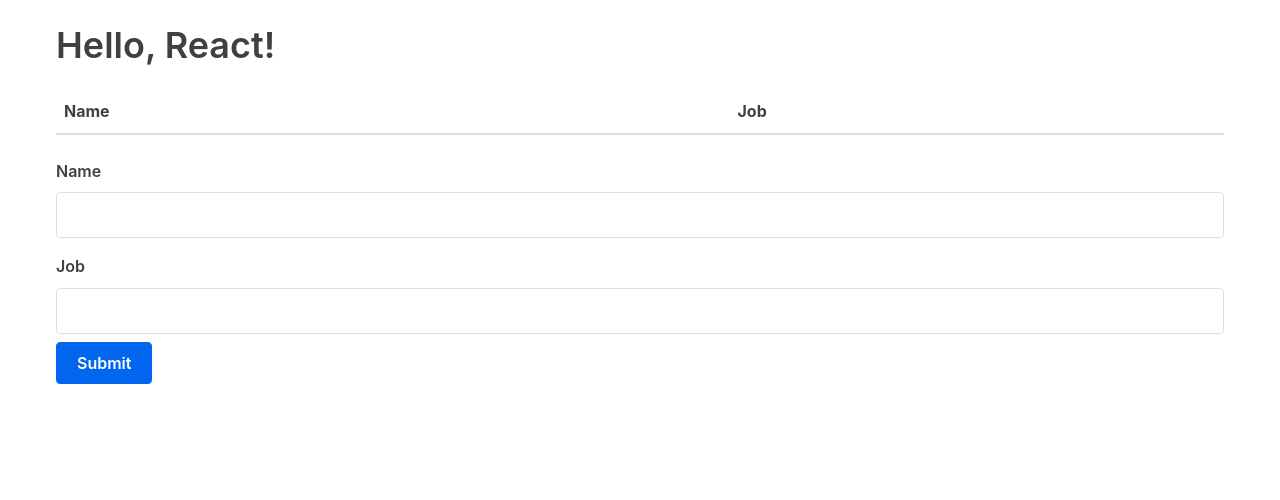
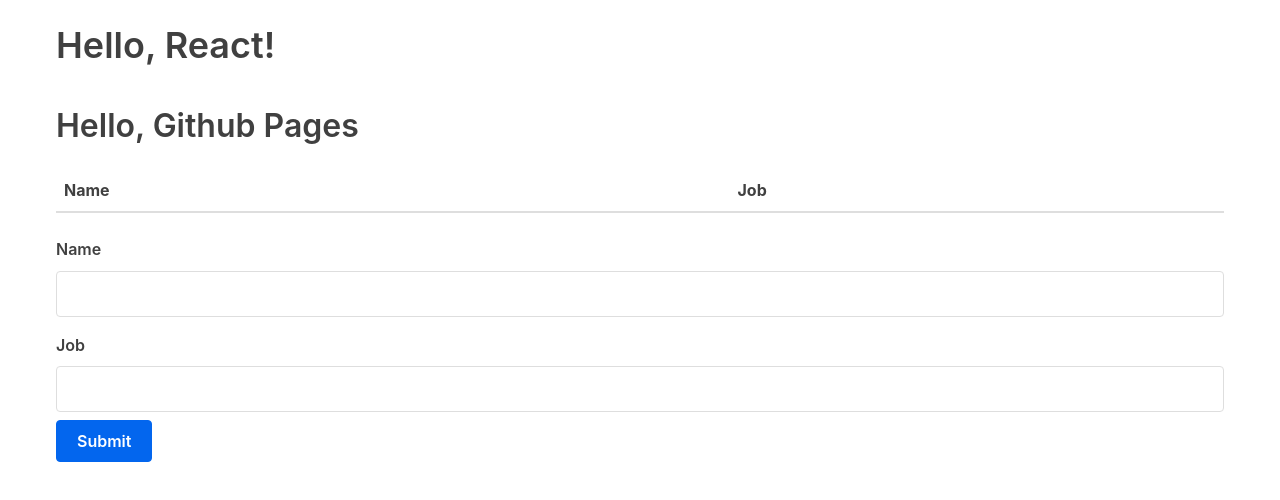
Before and after one commit to Wally110/learn_react, a React (Create React App) app: page / in a window 1280 px wide. Shown: the top 500 px of the page. Built offline with nearby package versions, Linux system fonts and the light colour scheme.

Commit message:
a littte change

```diff
--- a/src/App.js
+++ b/src/App.js
@@ -32,6 +32,7 @@
     return (
       <div className="container">
         <h1>Hello, React!</h1>
+        <h2>Hello, Github Pages</h2>
         <Table characterData={characters} removeCharacter={this.removeCharacter} />
         <Form handleSubmit={this.handleSubmit}/>
       </div>
```
